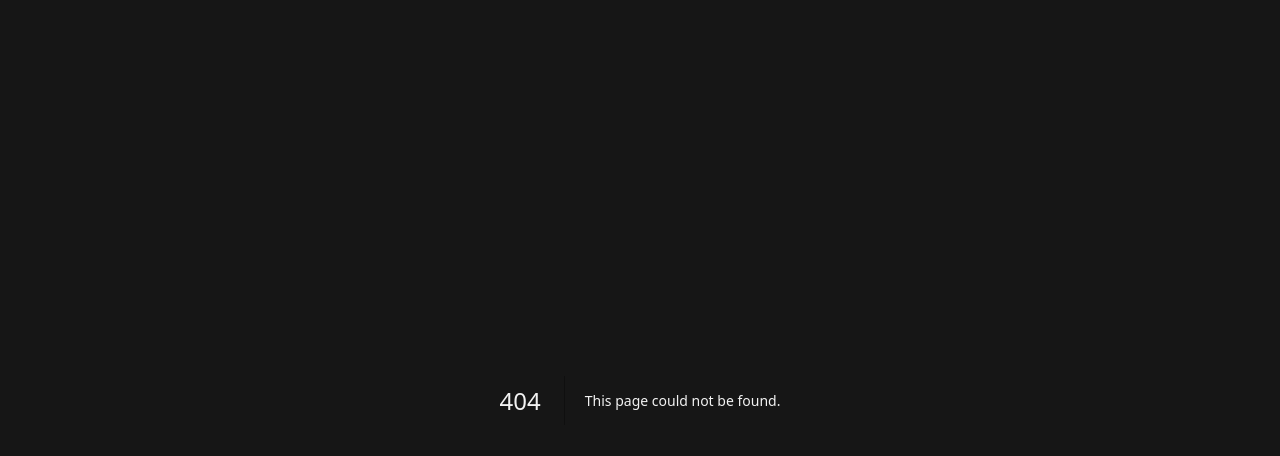
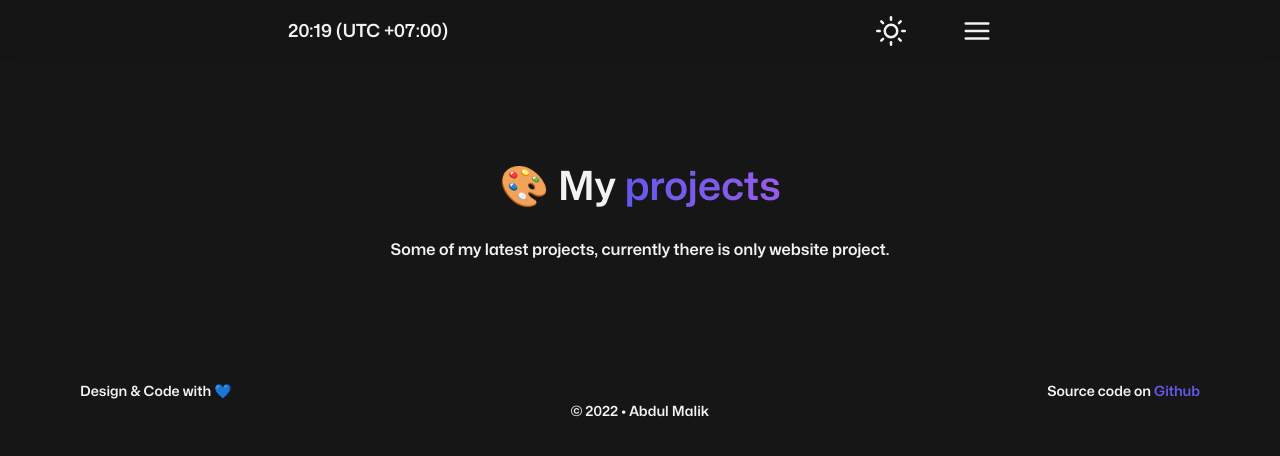
Before and after one commit to up2dul/up2dul.my.id, a Next.js app: page /projects in a window 1280 px wide. Before the commit this address had no page. Shown: the top 456 px of the page. Built offline with nearby package versions, Linux system fonts and the light colour scheme.

Commit message:
feat(pages): create projects and about pages with temporary content

```diff
--- /dev/null
+++ b/src/pages/about.tsx
@@ -0,0 +1,21 @@
+import Head from 'next/head';
+
+import { Layout } from '@/components';
+
+const About = () => {
+  return (
+    <>
+      <Head>
+        <title>About me | up2dul&apos;s site</title>
+      </Head>
+
+      <Layout>
+        <h1>
+          👨‍💻 About <span className='text-gradient'>me</span>
+        </h1>
+      </Layout>
+    </>
+  );
+};
+
+export default About;
--- /dev/null
+++ b/src/pages/projects.tsx
@@ -0,0 +1,27 @@
+import Head from 'next/head';
+
+import { Layout } from '@/components';
+
+const Projects = () => {
+  return (
+    <>
+      <Head>
+        <title>Projects | up2dul&apos;s site</title>
+      </Head>
+
+      <Layout>
+        <div>
+          <h1>
+            🎨 My <span className='text-gradient'>projects</span>
+          </h1>
+
+          <p className='mt-5 text-base'>
+            Some of my latest projects, currently there is only website project.
+          </p>
+        </div>
+      </Layout>
+    </>
+  );
+};
+
+export default Projects;
```
